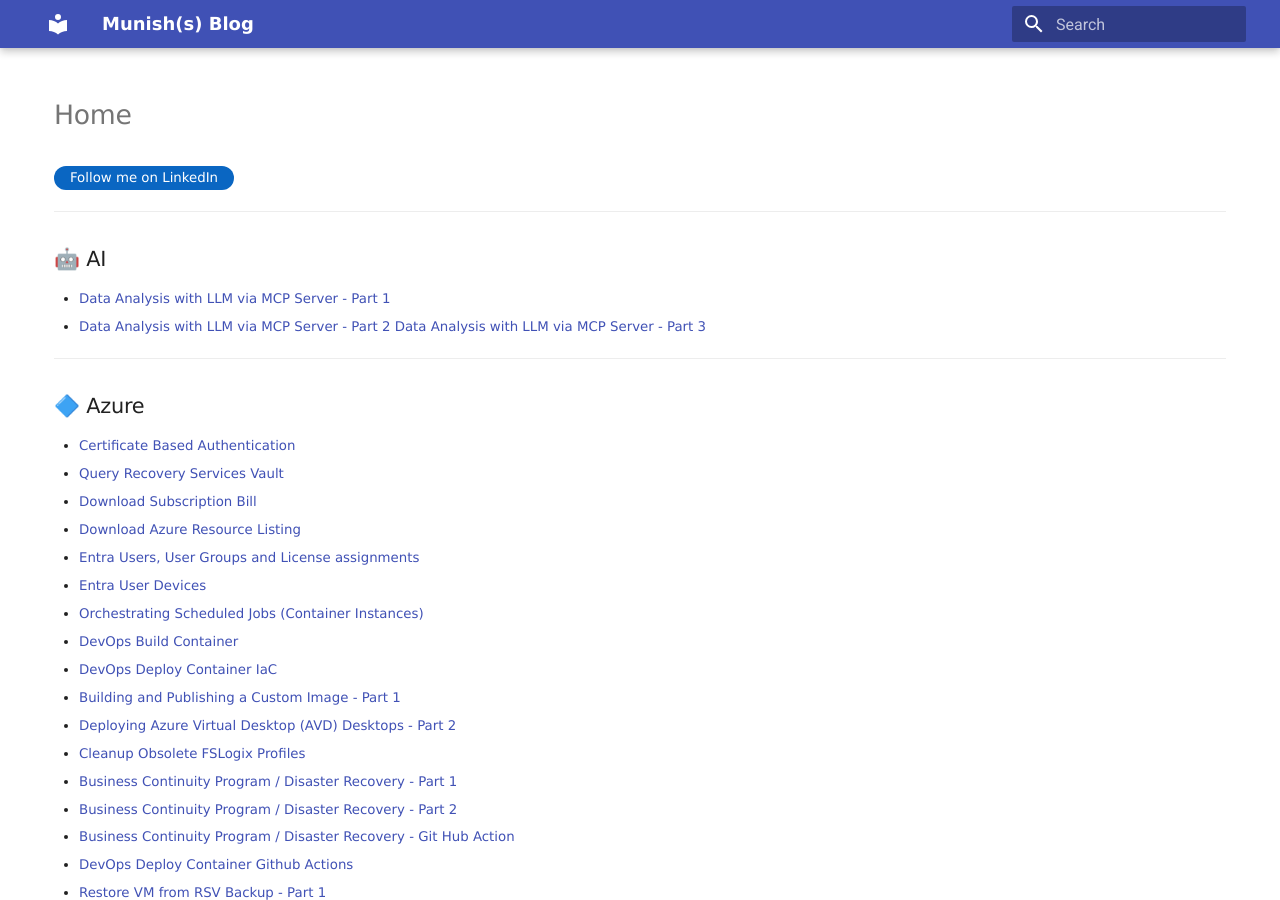
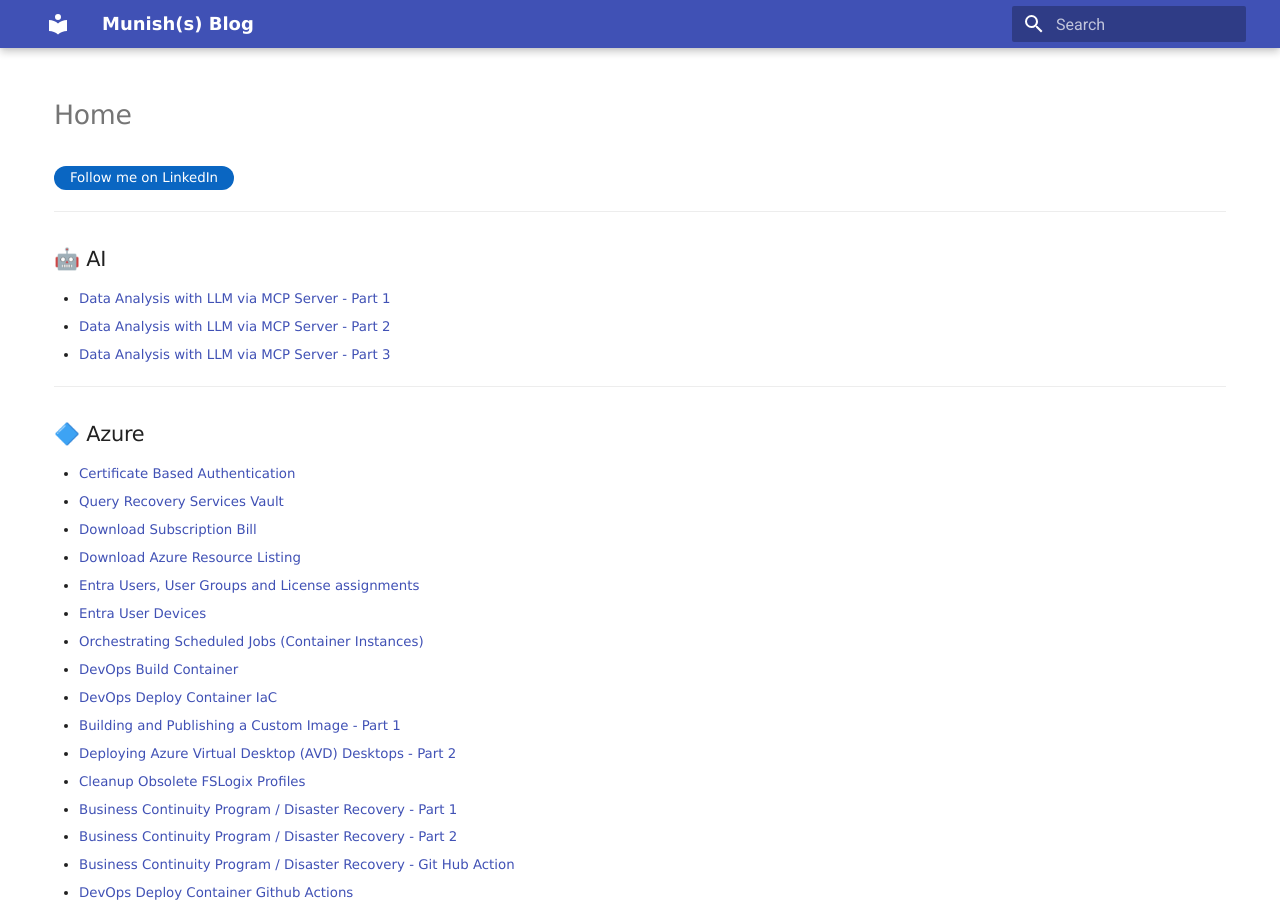
Before and after one commit to Munish-Sethi/pers-blog, an MkDocs documentation site: the page built from docs/index.md, in a window 1280 px wide and 900 px high. Built offline with MkDocs 1.6.1 and Material for MkDocs 9.7.7, drawn with Linux system fonts in a browser that asks for light colours.

```diff
--- a/docs/index.md
+++ b/docs/index.md
@@ -23,7 +23,7 @@
 ## 🤖 AI
 - [Data Analysis with LLM via MCP Server - Part 1](ai-claude-mcp-analytic-server-part1.md)
 - [Data Analysis with LLM via MCP Server - Part 2](ai-claude-mcp-analytic-server-part2.md)
-  [Data Analysis with LLM via MCP Server - Part 3](ai-claude-mcp-analytic-server-part3.md)
+- [Data Analysis with LLM via MCP Server - Part 3](ai-claude-mcp-analytic-server-part3.md)
 ---
 
 ## 🔷 Azure
```
